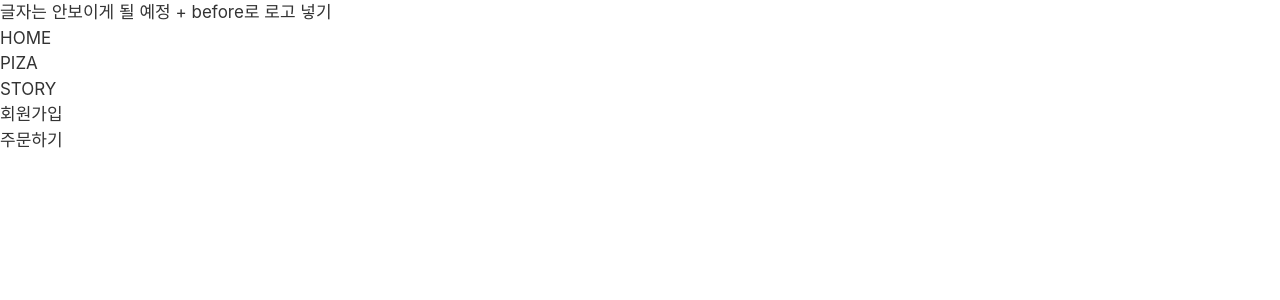
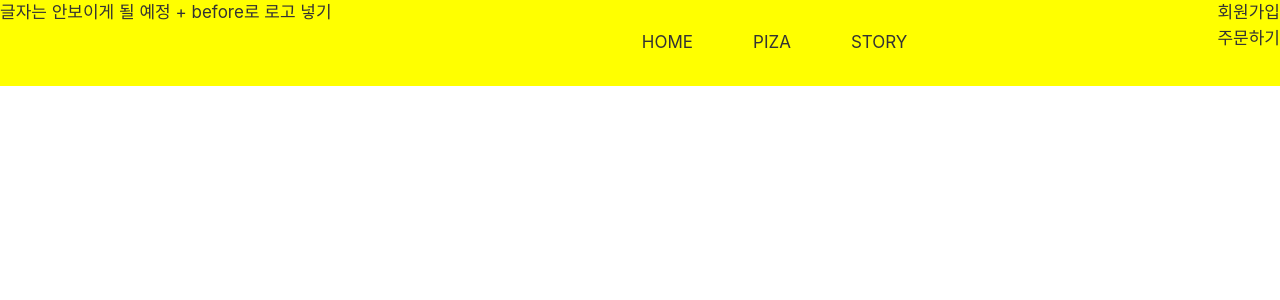
Before and after one commit to K-KangH/pizza, a React (Create React App) app: page / in a window 1280 px wide. Shown: the top 300 px of the page. Built offline with nearby package versions, Linux system fonts and the light colour scheme.

Commit message:
헤더작업

```diff
--- a/src/App.js
+++ b/src/App.js
@@ -1,4 +1,4 @@
-// import './component/css/App.css';
+import './styles/css/styles.css';
 import Header from './components/Header';
 
 function App() {
--- a/src/components/Header.js
+++ b/src/components/Header.js
@@ -1,11 +1,10 @@
 function Header() {
     return (
-        <header id="haeder">
+        <header id="header">
             <div className="inner head-in">
                 <div className="haeder-logo">
                     <a href="#none">글자는 안보이게 될 예정 + before로 로고 넣기</a>
                 </div>
-                <div>
                 <div className="haeder-gnb">
                     <dl>
                         <dt>
@@ -32,7 +31,6 @@ function Header() {
                     </dl>
                 </div>
             </div>
-            </div>
         </header>
     );
 }
--- a/src/styles/css/styles.css
+++ b/src/styles/css/styles.css
@@ -266,4 +266,23 @@ legend {
   font-size: 0;
   clear: both;
   content: "";
+}
+
+#header {
+  color: #e71c29;
+  background-color: yellow;
+}
+#header .inner {
+  display: flex;
+  justify-content: space-between;
+}
+#header .haeder-gnb {
+  display: flex;
+  justify-content: space-between;
+  margin: 30px;
+}
+#header .haeder-gnb a {
+  margin: 30px;
+  padding-top: 30px;
+  padding-bottom: 30px;
 }/*# sourceMappingURL=styles.css.map */
--- /dev/null
+++ b/src/styles/scss/_Header.scss
@@ -0,0 +1,22 @@
+$domino-red: #e71c29;
+$domino-blue: #2471b4;
+
+#header {
+    color: #e71c29;
+    background-color: yellow;
+    .inner {
+        display: flex;
+        justify-content: space-between;
+    }
+    .haeder-gnb {
+        display: flex;
+        justify-content: space-between;
+
+        margin: 30px;
+        a {
+            margin: 30px;
+            padding-top: 30px;
+            padding-bottom: 30px;
+        }
+    }
+}
--- /dev/null
+++ b/src/styles/scss/_contents.scss
@@ -0,0 +1 @@
+@import 'Header';
--- a/src/styles/scss/styles.scss
+++ b/src/styles/scss/styles.scss
@@ -1,6 +1,8 @@
 @import 'variables';
 @import 'fonts';
 @import 'reset';
+
+@import 'contents';
 
 // component
 // @import 'component/include';
```
Also changed, not shown: src/styles/css/styles.min.css, 2 other files (tests, documents, lock files or other folders). Lines whose indentation alone changed are shown as unchanged.
